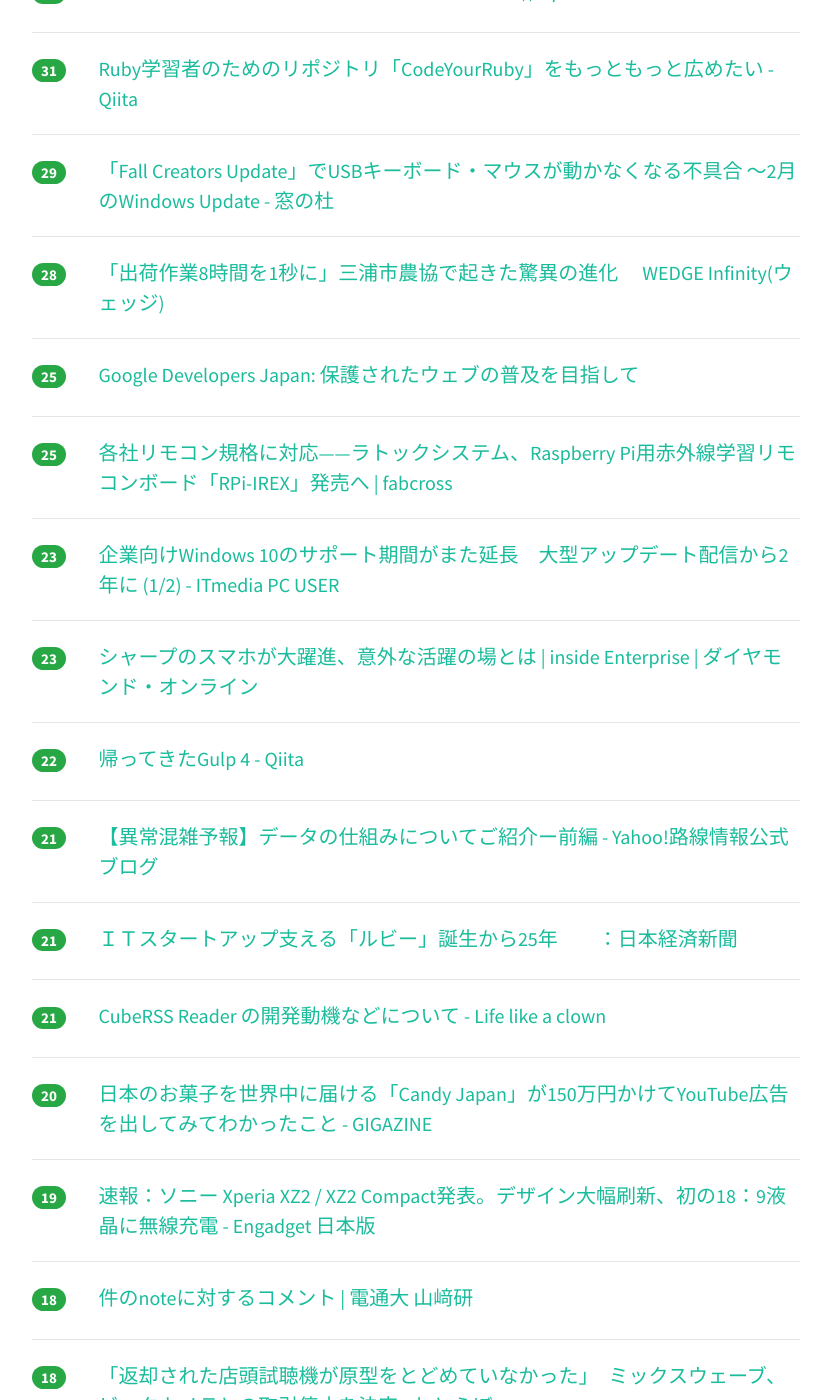
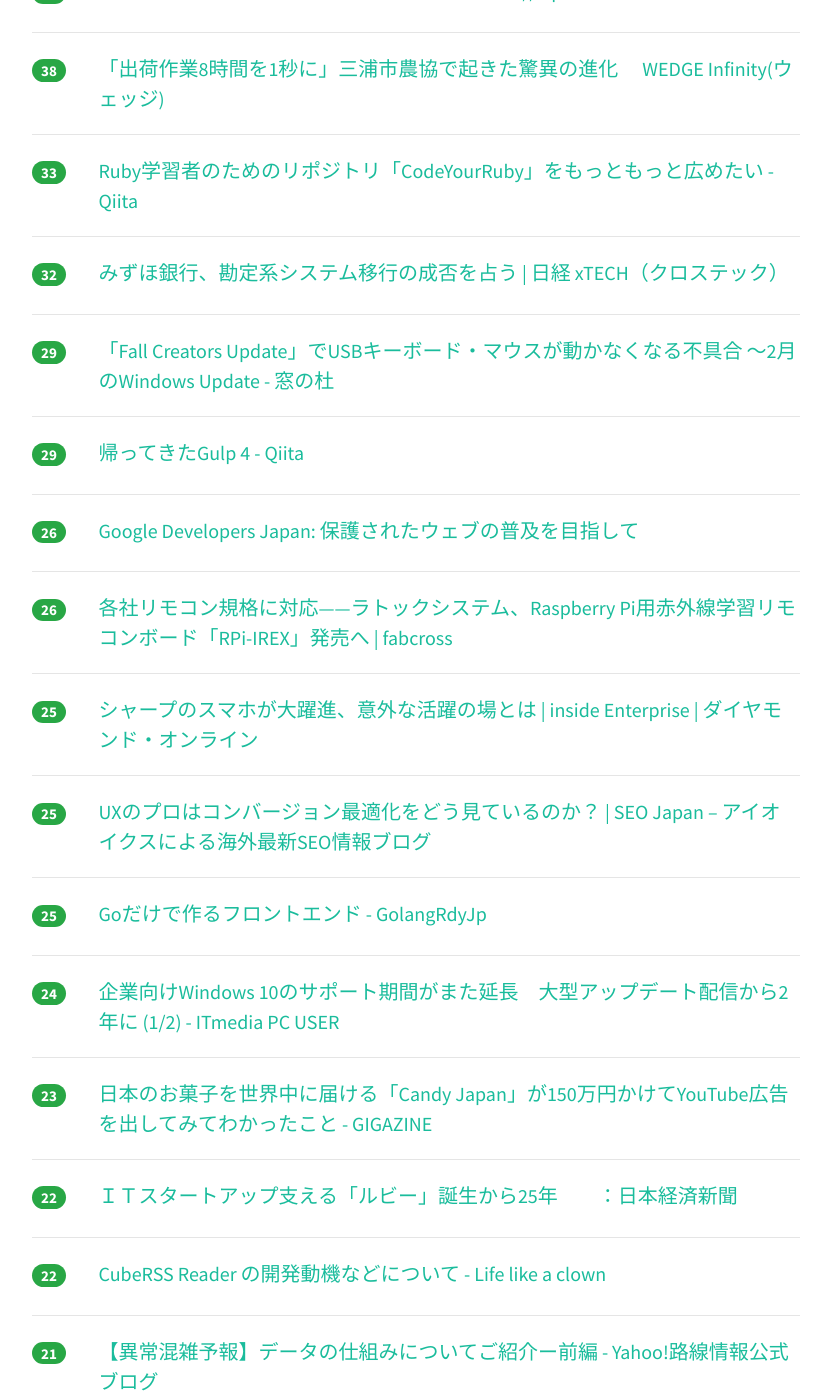
Before and after one commit to yatta47/hatena-matome-site, a Jekyll site: the page built from _posts/2018-02-27-hatena.md, in a window 1280 px wide and 1400 px high, scrolled down 778 px. Shown: the whole window, without its empty margins (224-1049 px from the left). Built offline with Jekyll 4.4.1, drawn with Linux system fonts in a browser that asks for light colours; nearby versions of some CDN libraries; some of the changed text lies outside the part shown.

Commit message:
Updated 2018-02-27

```diff
--- a/_posts/2018-02-27-hatena.md
+++ b/_posts/2018-02-27-hatena.md
@@ -1,39 +1,49 @@
 ---
 layout: post
 title:  "2018-02-27 はてぶIT"
-date:   2018-02-27 11:02:36
+date:   2018-02-27 12:03:00
 tags: [it-hotentry]
 ---
-30 件のデータあり
+33 件のデータあり
 
 <hr><div class="row">
-<div class="col-1"><span class="badge badge-pill badge-success h2">232</span></div>
+<div class="col-1"><span class="badge badge-pill badge-success h2">296</span></div>
 <div class="col-11"><a href='https://togetter.com/li/1203307' target='_blank'>カーリング女子で「もぐもぐタイム」とか取り上げるメディアと視聴者が気持ち悪い - Togetter</a></div>
 </div>
 <hr>
 <div class="row">
-<div class="col-1"><span class="badge badge-pill badge-success h2">139</span></div>
+<div class="col-1"><span class="badge badge-pill badge-success h2">208</span></div>
 <div class="col-11"><a href='http://blog.rokuzeudon.com/entry/bestfolios' target='_blank'>Googleのデザイナーなどのポートフォリオを300件以上閲覧できるサイト「Bestfolios」 - LOGzeudon</a></div>
 </div>
 <hr>
 <div class="row">
-<div class="col-1"><span class="badge badge-pill badge-success h2">118</span></div>
+<div class="col-1"><span class="badge badge-pill badge-success h2">140</span></div>
 <div class="col-11"><a href='https://www.soundhouse.co.jp/news/detail?NewsNo=12023' target='_blank'>輸入代理店業務終了のお知らせ｜サウンドハウス</a></div>
 </div>
 <hr>
 <div class="row">
-<div class="col-1"><span class="badge badge-pill badge-success h2">43</span></div>
+<div class="col-1"><span class="badge badge-pill badge-success h2">44</span></div>
 <div class="col-11"><a href='https://www.buzzfeed.com/jp/charliewarzel/the-terrifying-future-of-fake-news-1' target='_blank'>フェイクニュース危機を予言した男、今度は「情報の終焉」を警告</a></div>
 </div>
 <hr>
 <div class="row">
-<div class="col-1"><span class="badge badge-pill badge-success h2">39</span></div>
+<div class="col-1"><span class="badge badge-pill badge-success h2">42</span></div>
 <div class="col-11"><a href='https://speakerdeck.com/yaminoma/bitutoretogai-shan-dezhuan-song-liang-wojian-rasitaohanasi' target='_blank'>ビットレート改善で転送量を減らしたおはなし // Speaker Deck</a></div>
 </div>
 <hr>
 <div class="row">
-<div class="col-1"><span class="badge badge-pill badge-success h2">31</span></div>
+<div class="col-1"><span class="badge badge-pill badge-success h2">38</span></div>
+<div class="col-11"><a href='http://wedge.ismedia.jp/articles/-/12062' target='_blank'>「出荷作業8時間を1秒に」三浦市農協で起きた驚異の進化 　WEDGE Infinity(ウェッジ)</a></div>
+</div>
+<hr>
+<div class="row">
+<div class="col-1"><span class="badge badge-pill badge-success h2">33</span></div>
 <div class="col-11"><a href='https://qiita.com/chooyan_eng/items/99789213fa89c03b36b0' target='_blank'>Ruby学習者のためのリポジトリ「CodeYourRuby」をもっともっと広めたい - Qiita</a></div>
+</div>
+<hr>
+<div class="row">
+<div class="col-1"><span class="badge badge-pill badge-success h2">32</span></div>
+<div class="col-11"><a href='http://tech.nikkeibp.co.jp/atcl/nxt/mag/nc/18/020800015/022200002/' target='_blank'>みずほ銀行、勘定系システム移行の成否を占う | 日経 xTECH（クロステック）</a></div>
 </div>
 <hr>
 <div class="row">
@@ -42,33 +52,53 @@ tags: [it-hotentry]
 </div>
 <hr>
 <div class="row">
-<div class="col-1"><span class="badge badge-pill badge-success h2">28</span></div>
-<div class="col-11"><a href='http://wedge.ismedia.jp/articles/-/12062' target='_blank'>「出荷作業8時間を1秒に」三浦市農協で起きた驚異の進化 　WEDGE Infinity(ウェッジ)</a></div>
+<div class="col-1"><span class="badge badge-pill badge-success h2">29</span></div>
+<div class="col-11"><a href='https://qiita.com/cognitom/items/7a097d0f6e239d4fb5bf' target='_blank'>帰ってきたGulp 4 - Qiita</a></div>
+</div>
+<hr>
+<div class="row">
+<div class="col-1"><span class="badge badge-pill badge-success h2">26</span></div>
+<div class="col-11"><a href='https://developers-jp.googleblog.com/2018/02/a-secure-web-is-here-to-stay.html' target='_blank'>Google Developers Japan: 保護されたウェブの普及を目指して</a></div>
+</div>
+<hr>
+<div class="row">
+<div class="col-1"><span class="badge badge-pill badge-success h2">26</span></div>
+<div class="col-11"><a href='https://fabcross.jp/news/2018/20180226_priirex.html' target='_blank'>各社リモコン規格に対応——ラトックシステム、Raspberry Pi用赤外線学習リモコンボード「RPi-IREX」発売へ | fabcross</a></div>
 </div>
 <hr>
 <div class="row">
 <div class="col-1"><span class="badge badge-pill badge-success h2">25</span></div>
-<div class="col-11"><a href='https://developers-jp.googleblog.com/2018/02/a-secure-web-is-here-to-stay.html' target='_blank'>Google Developers Japan: 保護されたウェブの普及を目指して</a></div>
+<div class="col-11"><a href='http://diamond.jp/articles/-/161198' target='_blank'>シャープのスマホが大躍進、意外な活躍の場とは | inside Enterprise | ダイヤモンド・オンライン</a></div>
 </div>
 <hr>
 <div class="row">
 <div class="col-1"><span class="badge badge-pill badge-success h2">25</span></div>
-<div class="col-11"><a href='https://fabcross.jp/news/2018/20180226_priirex.html' target='_blank'>各社リモコン規格に対応——ラトックシステム、Raspberry Pi用赤外線学習リモコンボード「RPi-IREX」発売へ | fabcross</a></div>
+<div class="col-11"><a href='http://www.seojapan.com/blog/how-do-ux-professionals-view-conversion-optimization' target='_blank'>UXのプロはコンバージョン最適化をどう見ているのか？ | SEO Japan – アイオイクスによる海外最新SEO情報ブログ</a></div>
 </div>
 <hr>
 <div class="row">
-<div class="col-1"><span class="badge badge-pill badge-success h2">23</span></div>
+<div class="col-1"><span class="badge badge-pill badge-success h2">25</span></div>
+<div class="col-11"><a href='http://golang.rdy.jp/2018/02/25/vecty/' target='_blank'>Goだけで作るフロントエンド - GolangRdyJp</a></div>
+</div>
+<hr>
+<div class="row">
+<div class="col-1"><span class="badge badge-pill badge-success h2">24</span></div>
 <div class="col-11"><a href='http://www.itmedia.co.jp/pcuser/articles/1802/26/news099.html' target='_blank'>企業向けWindows 10のサポート期間がまた延長　大型アップデート配信から2年に (1/2) - ITmedia PC USER</a></div>
 </div>
 <hr>
 <div class="row">
 <div class="col-1"><span class="badge badge-pill badge-success h2">23</span></div>
-<div class="col-11"><a href='http://diamond.jp/articles/-/161198' target='_blank'>シャープのスマホが大躍進、意外な活躍の場とは | inside Enterprise | ダイヤモンド・オンライン</a></div>
+<div class="col-11"><a href='https://gigazine.net/news/20180226-candy-japan-youtube/' target='_blank'>日本のお菓子を世界中に届ける「Candy Japan」が150万円かけてYouTube広告を出してみてわかったこと - GIGAZINE</a></div>
 </div>
 <hr>
 <div class="row">
 <div class="col-1"><span class="badge badge-pill badge-success h2">22</span></div>
-<div class="col-11"><a href='https://qiita.com/cognitom/items/7a097d0f6e239d4fb5bf' target='_blank'>帰ってきたGulp 4 - Qiita</a></div>
+<div class="col-11"><a href='https://www.nikkei.com/article/DGXMZO27402800W8A220C1X11000/' target='_blank'>ＩＴスタートアップ支える「ルビー」誕生から25年　　：日本経済新聞</a></div>
+</div>
+<hr>
+<div class="row">
+<div class="col-1"><span class="badge badge-pill badge-success h2">22</span></div>
+<div class="col-11"><a href='http://clown.hatenablog.jp/entry/20180226/cuberss-reader' target='_blank'>CubeRSS Reader の開発動機などについて - Life like a clown</a></div>
 </div>
 <hr>
 <div class="row">
@@ -78,17 +108,12 @@ tags: [it-hotentry]
 <hr>
 <div class="row">
 <div class="col-1"><span class="badge badge-pill badge-success h2">21</span></div>
-<div class="col-11"><a href='https://www.nikkei.com/article/DGXMZO27402800W8A220C1X11000/' target='_blank'>ＩＴスタートアップ支える「ルビー」誕生から25年　　：日本経済新聞</a></div>
-</div>
-<hr>
-<div class="row">
-<div class="col-1"><span class="badge badge-pill badge-success h2">21</span></div>
-<div class="col-11"><a href='http://clown.hatenablog.jp/entry/20180226/cuberss-reader' target='_blank'>CubeRSS Reader の開発動機などについて - Life like a clown</a></div>
+<div class="col-11"><a href='http://numericalbrain.org/ja/2018/02/comment-on-the-note/' target='_blank'>件のnoteに対するコメント | 電通大 山﨑研</a></div>
 </div>
 <hr>
 <div class="row">
 <div class="col-1"><span class="badge badge-pill badge-success h2">20</span></div>
-<div class="col-11"><a href='https://gigazine.net/news/20180226-candy-japan-youtube/' target='_blank'>日本のお菓子を世界中に届ける「Candy Japan」が150万円かけてYouTube広告を出してみてわかったこと - GIGAZINE</a></div>
+<div class="col-11"><a href='http://k1low.hatenablog.com/entry/2018/02/27/080000' target='_blank'>ダーマの神殿に行った気持ちで頑張る - Copy/Cut/Paste/Hatena</a></div>
 </div>
 <hr>
 <div class="row">
@@ -98,17 +123,7 @@ tags: [it-hotentry]
 <hr>
 <div class="row">
 <div class="col-1"><span class="badge badge-pill badge-success h2">18</span></div>
-<div class="col-11"><a href='http://numericalbrain.org/ja/2018/02/comment-on-the-note/' target='_blank'>件のnoteに対するコメント | 電通大 山﨑研</a></div>
-</div>
-<hr>
-<div class="row">
-<div class="col-1"><span class="badge badge-pill badge-success h2">18</span></div>
 <div class="col-11"><a href='http://nlab.itmedia.co.jp/nl/articles/1802/26/news123.html' target='_blank'>「返却された店頭試聴機が原型をとどめていなかった」　ミックスウェーブ、ビックカメラとの取引停止を決定 - ねとらぼ</a></div>
-</div>
-<hr>
-<div class="row">
-<div class="col-1"><span class="badge badge-pill badge-success h2">18</span></div>
-<div class="col-11"><a href='http://www.seojapan.com/blog/how-do-ux-professionals-view-conversion-optimization' target='_blank'>UXのプロはコンバージョン最適化をどう見ているのか？ | SEO Japan – アイオイクスによる海外最新SEO情報ブログ</a></div>
 </div>
 <hr>
 <div class="row">
@@ -117,8 +132,18 @@ tags: [it-hotentry]
 </div>
 <hr>
 <div class="row">
+<div class="col-1"><span class="badge badge-pill badge-success h2">18</span></div>
+<div class="col-11"><a href='https://speakerdeck.com/mukai21/webpack-v4nituite' target='_blank'>webpack v4について // Speaker Deck</a></div>
+</div>
+<hr>
+<div class="row">
+<div class="col-1"><span class="badge badge-pill badge-success h2">17</span></div>
+<div class="col-11"><a href='https://r.nikkei.com/article/DGXMZO27402590W8A220C1EA2000?s=1' target='_blank'>IT人材不足「19年危機」 新卒争奪戦が過熱: 日本経済新聞</a></div>
+</div>
+<hr>
+<div class="row">
 <div class="col-1"><span class="badge badge-pill badge-success h2">16</span></div>
-<div class="col-11"><a href='http://tech.nikkeibp.co.jp/atcl/nxt/mag/nc/18/020800015/022200002/' target='_blank'>みずほ銀行、勘定系システム移行の成否を占う | 日経 xTECH（クロステック）</a></div>
+<div class="col-11"><a href='http://techblog.housmart.co.jp/2018/02/26/good-notifications-at-roppongi-swift/' target='_blank'>「良い通知」についてROPPONGI.swiftで発表しました · カウル Tech Blog</a></div>
 </div>
 <hr>
 <div class="row">
@@ -128,31 +153,21 @@ tags: [it-hotentry]
 <hr>
 <div class="row">
 <div class="col-1"><span class="badge badge-pill badge-success h2">15</span></div>
-<div class="col-11"><a href='https://r.nikkei.com/article/DGXMZO27402590W8A220C1EA2000?s=1' target='_blank'>IT人材不足「19年危機」 新卒争奪戦が過熱: 日本経済新聞</a></div>
-</div>
-<hr>
-<div class="row">
-<div class="col-1"><span class="badge badge-pill badge-success h2">15</span></div>
 <div class="col-11"><a href='http://www.zbuffer3dp.com/entry/uqmobile-mail-iphone' target='_blank'>iPhone8でUQモバイルのキャリアメールを使う方法 - Zバッファ</a></div>
 </div>
 <hr>
 <div class="row">
 <div class="col-1"><span class="badge badge-pill badge-success h2">13</span></div>
-<div class="col-11"><a href='http://k1low.hatenablog.com/entry/2018/02/27/080000' target='_blank'>ダーマの神殿に行った気持ちで頑張る - Copy/Cut/Paste/Hatena</a></div>
-</div>
-<hr>
-<div class="row">
-<div class="col-1"><span class="badge badge-pill badge-success h2">12</span></div>
 <div class="col-11"><a href='http://sue445.hatenablog.com/entry/2018/02/27/000544' target='_blank'>ChatWorkMentionTaskを作った #megurorb - くりにっき</a></div>
 </div>
 <hr>
 <div class="row">
-<div class="col-1"><span class="badge badge-pill badge-success h2">11</span></div>
-<div class="col-11"><a href='http://golang.rdy.jp/2018/02/25/vecty/' target='_blank'>Goだけで作るフロントエンド - GolangRdyJp</a></div>
+<div class="col-1"><span class="badge badge-pill badge-success h2">13</span></div>
+<div class="col-11"><a href='https://www.slideshare.net/kinukox/web-packaging-use-cases-and-loading-88966832' target='_blank'>Web Packaging - Use cases and Loading</a></div>
 </div>
 <hr>
 <div class="row">
-<div class="col-1"><span class="badge badge-pill badge-success h2">10</span></div>
+<div class="col-1"><span class="badge badge-pill badge-success h2">11</span></div>
 <div class="col-11"><a href='http://www.hitode-festival.com/entry/2018/02/26/195749' target='_blank'>【佐賀県唐津市】ユーリ!!! on ICEの聖地巡礼してきたよー！ - 今日はヒトデ祭りだぞ！</a></div>
 </div>
 <hr>
```
